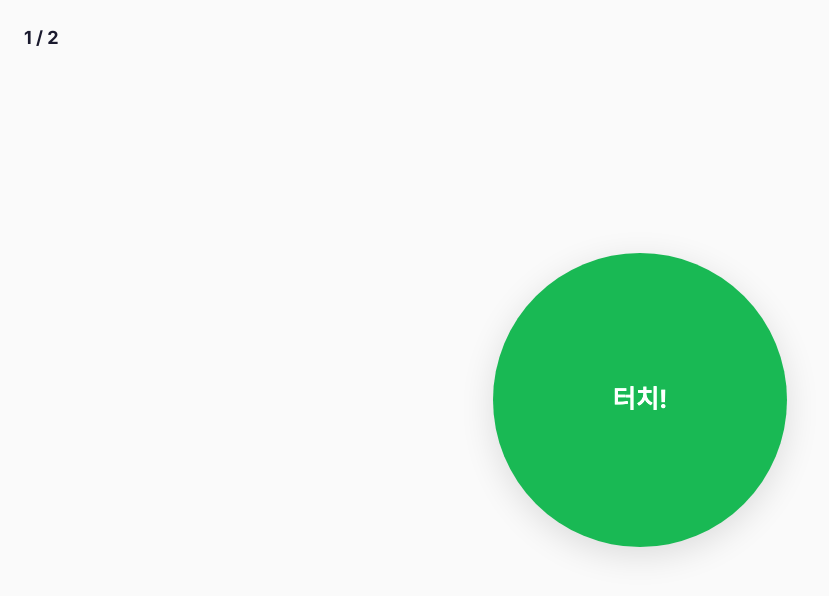
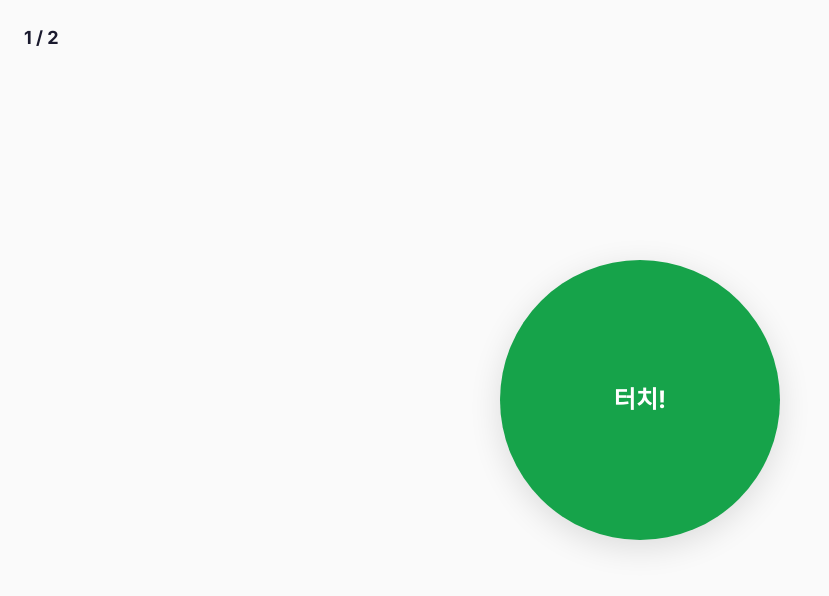
Before and after one commit to izowooi/learning-cake, a Next.js app in the folder reaction/: page /test in a window 1280 px wide. Shown: the top 596 px of the page, without its empty margins (0-829 px from the left). Built offline with nearby package versions, Linux system fonts and the light colour scheme.

Commit message:
초록색 원 반응시간 조정

```diff
--- a/reaction/src/app/globals.css
+++ b/reaction/src/app/globals.css
@@ -269,7 +269,6 @@ body {
   height: 200px;
   border-radius: 50%;
   cursor: pointer;
-  transition: all 0.3s ease;
   display: flex;
   align-items: center;
   justify-content: center;
--- a/reaction/src/app/test/page.tsx
+++ b/reaction/src/app/test/page.tsx
@@ -174,13 +174,10 @@ export default function TestPage() {
           <button
             onClick={handleCircleClick}
             disabled={phase === 'waiting' || phase === 'result'}
-            className={`game-circle ${circleContent.color} ${phase === 'go' ? 'active' : ''}
-              ${(phase === 'ready' && !isVisible) ? 'animate-fade-out' : 'animate-fade-in'}
-              ${phase === 'go' ? 'animate-glow' : ''}
-              transition-all duration-300`}
+            className={`game-circle ${circleContent.color} ${phase === 'go' ? 'active' : ''}`}
             style={{
               opacity: (phase === 'ready' && !isVisible) ? 0 : 1,
-              transform: phase === 'go' ? 'scale(1.05)' : 'scale(1)',
+              transition: phase === 'ready' ? 'opacity 0.4s ease-in-out' : 'none',
             }}
           >
             {circleContent.showText && (
```
